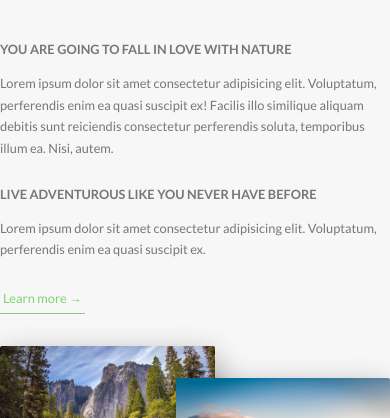
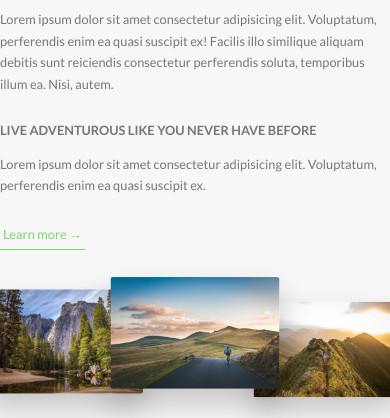
Before and after one commit to DmZheleznyak/course_advannced_css, a website: page index.html in a window 390 px wide. Shown: the part 926-1344 px from the top of the page. Drawn offline with Linux system fonts and the light colour scheme.

Commit message:
include respond for phone, tablet portrait until section-features

```diff
--- a/sass/base/_utilities.scss
+++ b/sass/base/_utilities.scss
@@ -8,10 +8,18 @@
 
 .u-margin-bottom-medium {
 	margin-bottom: 4rem !important;
+
+	@include respond(tab-port) {
+		margin-bottom: 3rem !important;
+	}
 }
 
 .u-margin-bottom-big {
 	margin-bottom: 8rem !important;
+
+	@include respond(tab-port) {
+		margin-bottom: 5rem !important;
+	}
 }
 
 .u-margin-top-big {
--- a/sass/components/_composition.scss
+++ b/sass/components/_composition.scss
@@ -11,19 +11,44 @@
 		outline-offset: 2rem; //	Устанавливает расстояние между рамкой, созданной с помощью свойства outline,
 													//	и краем или границей элемента добавленной через border.
 
+
+		@include respond(tab-port) {
+			float: left;
+			position: relative;
+			width: 33.33333333%;
+			box-shadow: 0 1.5rem 3rem rgba($color-black, .2);
+		}
+
 		&--p1 {
 			top: -2rem;
 			left: 0;
+
+			@include respond(tab-port) {
+				top: 0;
+				transform: scale(1.2);
+			}
 		}
 
 		&--p2 {
 			top: 2rem;
 			right: 0;
+
+			@include respond(tab-port) {
+				top: -1rem;
+				transform: scale(1.3);
+				z-index: 100;
+			}
 		}
 
 		&--p3 {
 			top: 10rem;
 			left: 20%;
+
+			@include respond(tab-port) {
+				top: 1rem;
+				left: 0;
+				transform: scale(1.1);
+			}
 		}
 
 		&:hover {
--- a/sass/components/_feature-box.scss
+++ b/sass/components/_feature-box.scss
@@ -6,6 +6,10 @@
 	border-radius: 3px;
 	box-shadow: 0 1.5rem 4rem rgba($color-black, .15);
 	transition: transform .5s;
+
+	@include respond(tab-port) {
+		padding: 2rem;
+	}
 
 	&__icon {
 		font-size: 6rem;
@@ -16,11 +20,11 @@
 													// Эффект заметен при прозрачных или пунктирных границах.
 		-webkit-background-clip: text;
 		color: transparent;
+
+		@include respond(tab-port) {
+			margin-bottom: 0;
+		}
 	}
-
-	// &__text {
-
-	// }
 
 	&:hover {
 		transform: translateY(-1.5rem) scale(1.03);
--- a/sass/layout/_footer.scss
+++ b/sass/layout/_footer.scss
@@ -11,6 +11,10 @@
 	&__logo-box {
 		text-align: center;
 		margin-bottom: 8rem;
+
+		@include respond(tab-port) {
+			margin-bottom: 6rem;
+		}
 	}
 
 	&__logo {
--- a/sass/layout/_grid.scss
+++ b/sass/layout/_grid.scss
@@ -13,6 +13,10 @@
 	@include respond(tab-port) {
 		max-width: 50rem;
 		padding: 0 3rem;
+	}
+
+	@include respond(phone) {
+		padding: 0;
 	}
 
 	@include clearfix;
--- a/sass/pages/_home.scss
+++ b/sass/pages/_home.scss
@@ -2,6 +2,10 @@
 	background-color: $color-grey-light-1;
 	padding: 25rem 0;
 	margin-top: -20vh;
+
+	@include respond(tab-port) {
+		padding: 20rem 0;
+	}
 }
 
 .section-features {
@@ -20,22 +24,38 @@
 	& > * {
 		transform: skewY(7deg);
 	}
+
+	@include respond(tab-port) {
+		padding: 10rem 0;
+	}
 }
 
 .section-tour {
 	background-color: $color-grey-light-1;
 	padding: 25rem 0 15rem 0;
 	margin-top: -10rem;
+
+	@include respond(tab-port) {
+		padding: 20rem 0 10rem 0;
+	}
 }
 
 .section-stories {
 	position: relative;
 	padding: 15rem 0;
+
+	@include respond(tab-port) {
+		padding: 10rem 0;
+	}
 }
 
 .section-book {
 	padding: 15rem 0;
 	background-image: linear-gradient(to right bottom, $color-primery-light, $color-primery-dark);
+
+	@include respond(tab-port) {
+		padding: 10rem 0;
+	}
 }
 
 .book {
```
Also changed, not shown: css/style.css.
